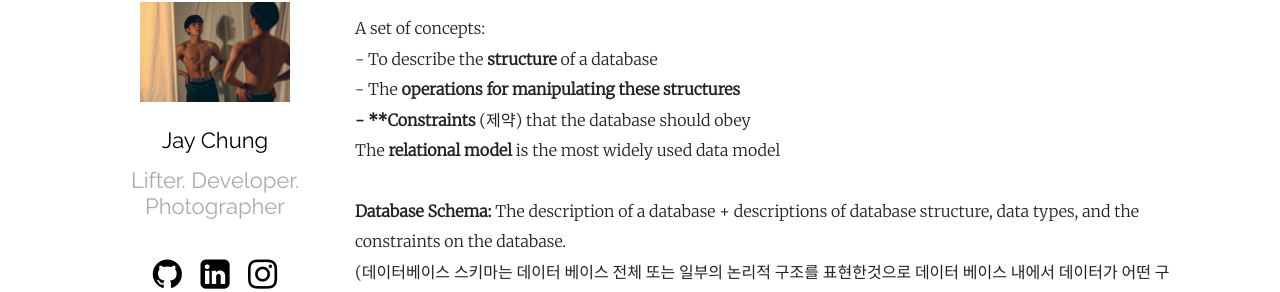
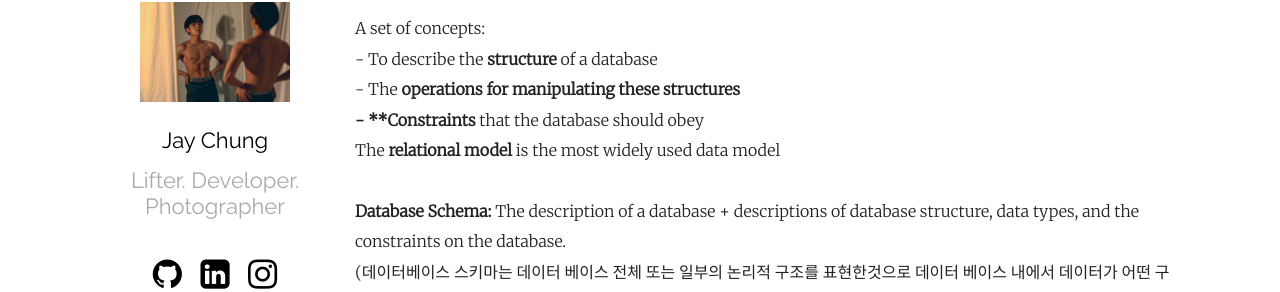
Before and after one commit to healthgongdoll/healthgongdoll.github.io, a Jekyll site: the page built from _posts/2021-09-11-Database 2.markdown, in a window 1280 px wide and 900 px high. Shown: the part 173-465 px from the top of the window. Built offline with Jekyll 4.4.1, drawn with Linux system fonts in a browser that asks for light colours.

Commit message:
blog update

```diff
--- a/_posts/2021-09-11-Database 2.markdown
+++ b/_posts/2021-09-11-Database 2.markdown
@@ -11,7 +11,7 @@ categories: Database
 A set of concepts:<br/>
 	- To describe the **structure** of a database<br/>
 	- The **operations for manipulating these structures<br/>
-	- **Constraints** (제약) that the database should obey<br/>
+	- **Constraints** that the database should obey<br/>
 The **relational model** is the most widely used data model<br/>
 <br/>
 **Database Schema:** The description of a database + descriptions of database structure, data types, and the constraints on the database. <br/>
```
